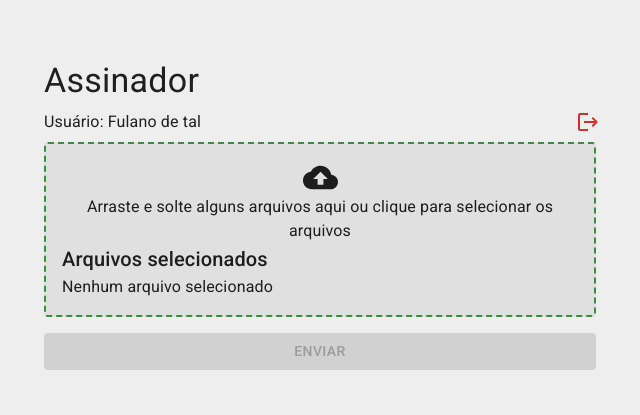
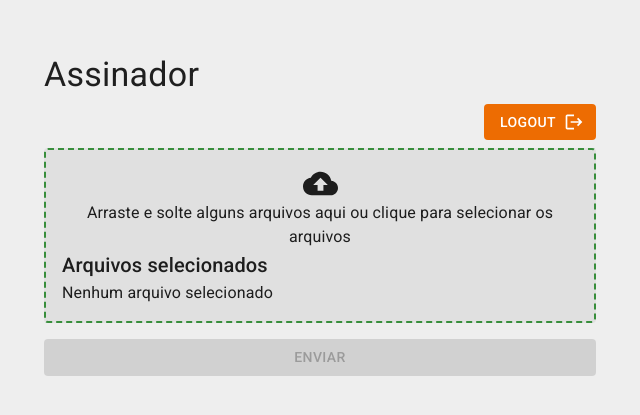
Before and after one commit to FeliciLab/govbr-signature-integration-front, a React (Vite) app: page / in a window 1280 px wide. Shown: the part 185-600 px from the top of the page, without its empty margins (320-960 px from the left). Built offline with nearby package versions, Linux system fonts and the light colour scheme; no server answers.

Commit message:
💄 ajustando layout

```diff
--- a/src/components/UserInfos/index.tsx
+++ b/src/components/UserInfos/index.tsx
@@ -1,4 +1,4 @@
-import { Box, IconButton, Typography } from '@mui/material';
+import { Box, Button, IconButton, Typography } from '@mui/material';
 import LogoutIcon from '@mui/icons-material/Logout';
 import React from 'react';
 
@@ -8,8 +8,6 @@ const UserInfos: React.FC = () => {
       import.meta.env.VITE_GOVBR_ACESSO_URL
     }logout?post_logout_redirect_uri=${import.meta.env.VITE_REDIRECT_URI}`;
 
-    console.log({ urlLogout });
-
     window.location.href = urlLogout;
   };
 
@@ -18,13 +16,19 @@ const UserInfos: React.FC = () => {
       sx={{
         display: 'flex',
         alignItems: 'center',
-        justifyContent: 'space-between',
+        justifyContent: 'end',
+        marginY: 1,
       }}
     >
-      <Typography>Usuário: Fulano de tal</Typography>
-      <IconButton edge="end" color="error" onClick={handleLogout}>
-        <LogoutIcon />
-      </IconButton>
+      <Button
+        variant="contained"
+        disableElevation
+        color="warning"
+        endIcon={<LogoutIcon />}
+        onClick={handleLogout}
+      >
+        Logout
+      </Button>
     </Box>
   );
 };
```
Also changed, not shown: src/pages/Home/index.tsx (+0 -7 lines).
